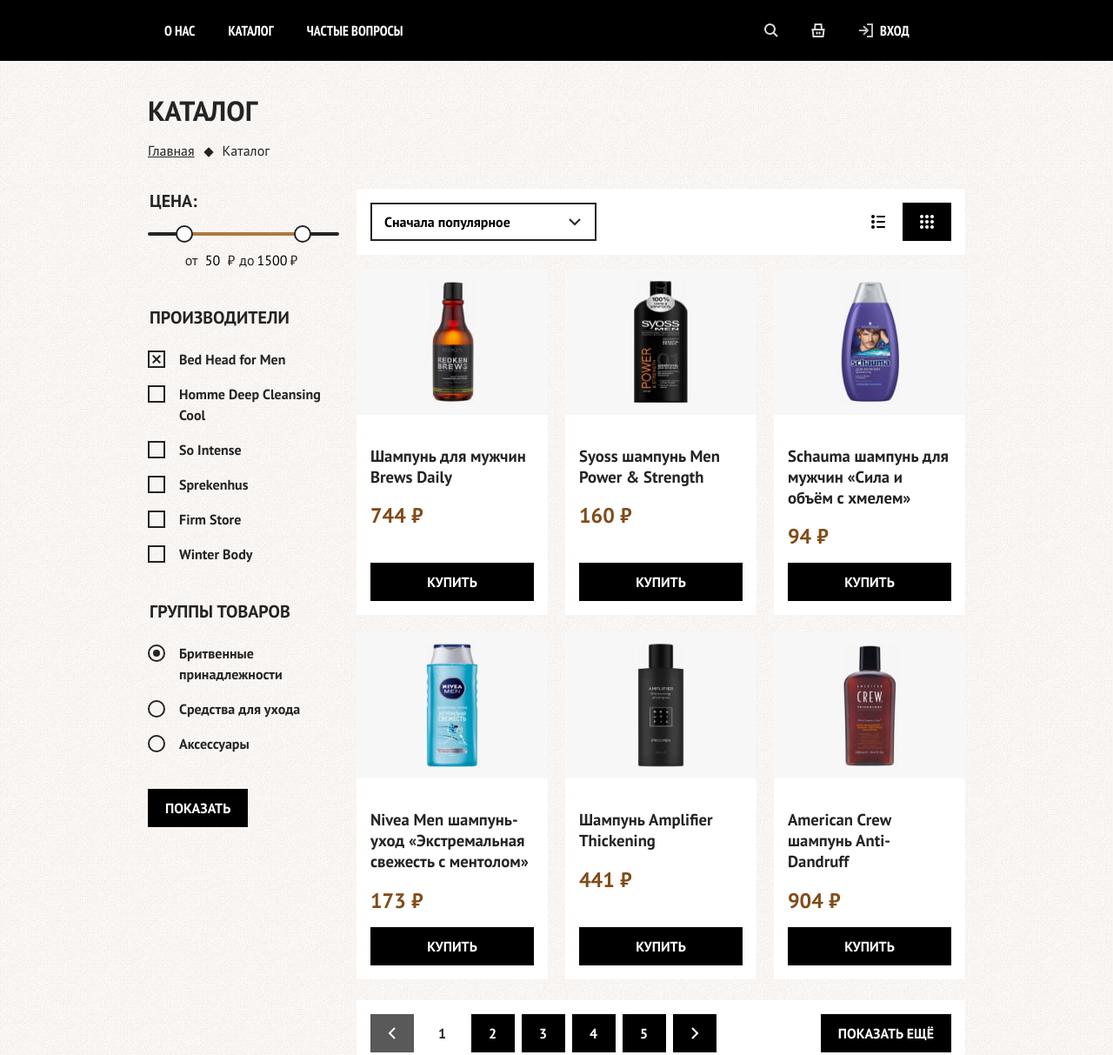
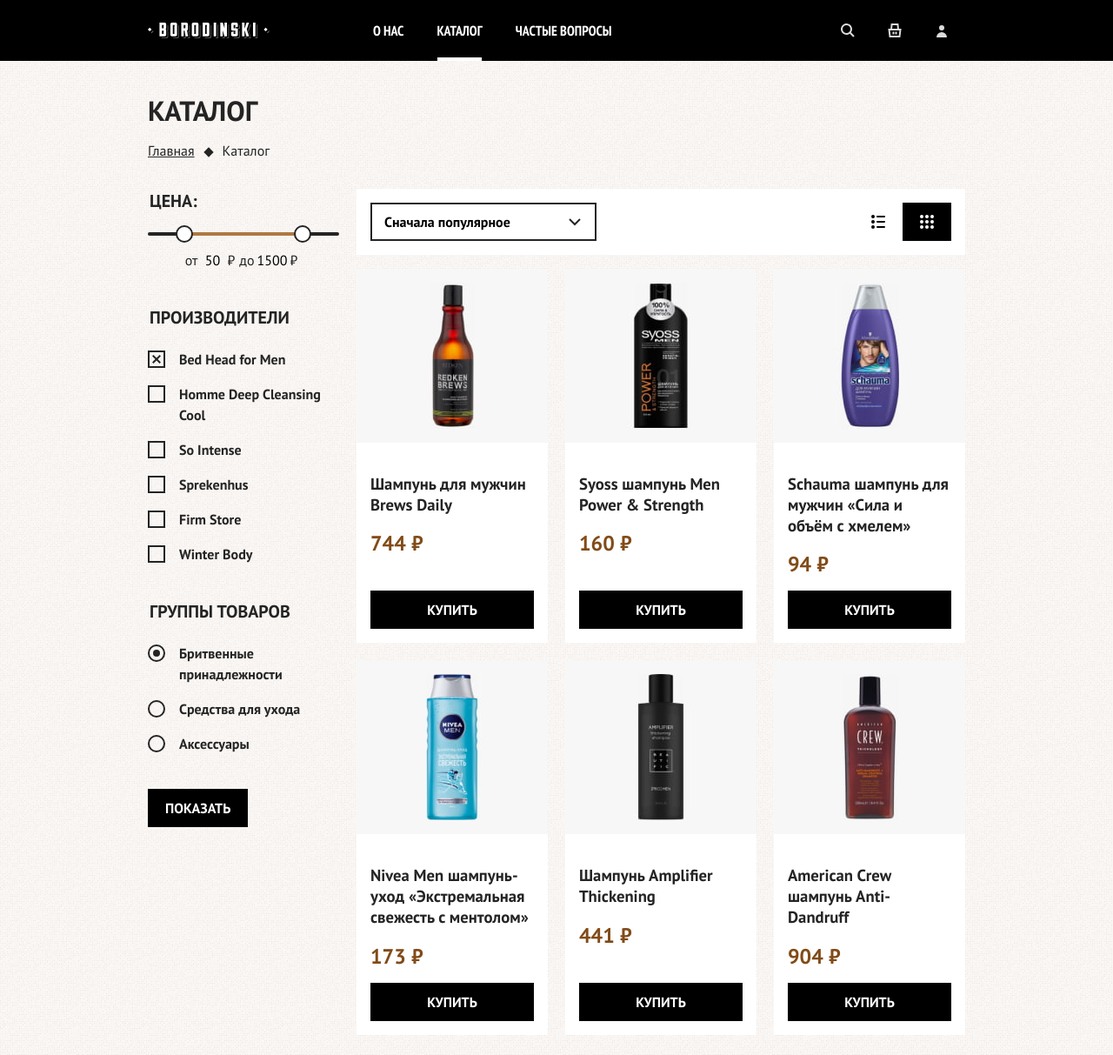
Before and after one commit to Olovika/barbershop-html, a plain HTML site: page catalog.html in a window 1280 px wide. Shown: the top 1213 px of the page at 87% size. Drawn offline with Linux system fonts and the light colour scheme.

Commit message:
Рефакторинг

```diff
--- a/catalog.html
+++ b/catalog.html
@@ -12,12 +12,15 @@
 <body>
 <header class="page-header">
   <nav class="navigation">
+    <a class="navigation-logo" href="index.html">
+      <img src="./images/icons/logo-short-light.svg" alt="логотип барбершоп" width="140" height="18">
+    </a>
     <ul class="navigation-list">
       <li class="navigation-item">
         <a class="navigation-link" href="#">О нас</a>
       </li>
       <li class="navigation-item">
-        <a class="navigation-link" href="catalog.html">Каталог</a>
+        <a class="navigation-link navigation-link-current" href="catalog.html">Каталог</a>
       </li>
       <li class="navigation-item">
         <a class="navigation-link" href="#">Частые вопросы</a>
@@ -31,9 +34,7 @@
             <path fill-rule="evenodd" clip-rule="evenodd"
                   d="M11 6.5a4.5 4.5 0 11-9 0 4.5 4.5 0 019 0zm-.665 5.249a6.5 6.5 0 111.414-1.414l3.958 3.958-1.414 1.414-3.958-3.958z"/>
           </svg>
-          <span class="visually-hidden">
-                            Поиск
-                        </span>
+          <span class="visually-hidden">Поиск</span>
         </a>
       </li>
       <li class="navigation-item">
@@ -43,9 +44,7 @@
             <path fill-rule="evenodd" clip-rule="evenodd"
                   d="M3.09 6L3.577.905 3.662 0h8.676l.086.905L12.909 6h2.724l-.14 1.124-1 8-.11.876H1.617l-.11-.876-1-8L.368 6H3.09zM5.1 6h5.8l-.38-4H5.48L5.1 6zm-1.717 8l-.75-6h10.734l-.75 6H3.383zM8.5 9.5v3h2v-3h-2zm-3 3v-3h2v3h-2z"/>
           </svg>
-          <span class="visually-hidden">
-                            Корзина
-                        </span>
+          <span class="visually-hidden">Корзина</span>
         </a>
 
         <div class="popover popover-cart">
@@ -84,15 +83,13 @@
       </li>
       <li class="navigation-item">
 
-        <a class="navigation-link navigation-link-login" href="#">
-          <svg class="navigation-icon" width="16" height="16" fill="none" xmlns="http://www.w3.org/2000/svg">
-            <svg width="16" height="16" fill="none" xmlns="http://www.w3.org/2000/svg">
+        <a class="navigation-link" href="#">
+          <svg class="navigation-icon" aria-hidden="true" focusable="false" width="16" height="16"
+               xmlns="http://www.w3.org/2000/svg">
             <path fill-rule="evenodd" clip-rule="evenodd"
-                    d="M9 2h5v12H9v2h7V0H9v2ZM4.3 3.7l3.24 3.25H0v2h7.54l-3.25 3.24 1.42 1.42 4.95-4.95.7-.71-.7-.7L5.7 2.28 4.29 3.71Z"
-                    fill="#BDBDBD"/>
+                  d="M8 8a3 3 0 100-6 3 3 0 000 6zm0 2a6 6 0 00-6 6h12a6 6 0 00-6-6z"></path>
           </svg>
-          </svg>
-          Вход
+          <span class="visually-hidden">Вход</span>
         </a>
       </li>
     </ul>
@@ -246,7 +243,7 @@
         </div>
         <ul class="product-list">
           <li class="product-card">
-            <img class="product-card-image" src="./images/catalog-1.jpg" width="220" height="168" alt="">
+            <img class="product-card-image" src="./images/catalog-1.jpg" width="220" height="200" alt="">
             <div class="product-card-content">
               <a class="product-card-link" href="#">
                 <h3 class="product-card-title">Шампунь для мужчин Brews Daily</h3>
@@ -257,7 +254,7 @@
           </li>
 
           <li class="product-card">
-            <img class="product-card-image" src="./images/catalog-2.jpg" width="220" height="168" alt="">
+            <img class="product-card-image" src="./images/catalog-2.jpg" width="220" height="200" alt="">
             <div class="product-card-content">
               <a class="product-card-link" href="#">
                 <h3 class="product-card-title">Syoss шампунь Men Power &amp; Strength</h3>
@@ -268,7 +265,7 @@
           </li>
 
           <li class="product-card">
-            <img class="product-card-image" src="./images/catalog-3.jpg" width="220" height="168" alt="">
+            <img class="product-card-image" src="./images/catalog-3.jpg" width="220" height="200" alt="">
             <div class="product-card-content">
               <a class="product-card-link" href="#">
                 <h3 class="product-card-title">Schauma шампунь для мужчин «Сила и объём с хмелем»</h3>
@@ -279,7 +276,7 @@
           </li>
 
           <li class="product-card">
-            <img class="product-card-image" src="./images/catalog-4.jpg" width="220" height="168" alt="">
+            <img class="product-card-image" src="./images/catalog-4.jpg" width="220" height="200" alt="">
             <div class="product-card-content">
               <a class="product-card-link" href="#">
                 <h3 class="product-card-title">Nivea Men шампунь-уход «Экстремальная свежесть с ментолом»</h3>
@@ -290,7 +287,7 @@
           </li>
 
           <li class="product-card">
-            <img class="product-card-image" src="./images/catalog-5.jpg" width="220" height="168" alt="">
+            <img class="product-card-image" src="./images/catalog-5.jpg" width="220" height="200" alt="">
             <div class="product-card-content">
               <a class="product-card-link" href="#">
                 <h3 class="product-card-title">Шампунь Amplifier Thickening</h3>
@@ -301,7 +298,7 @@
           </li>
 
           <li class="product-card">
-            <img class="product-card-image" src="./images/catalog-6.jpg" width="220" height="168" alt="">
+            <img class="product-card-image" src="./images/catalog-6.jpg" width="220" height="200" alt="">
             <div class="product-card-content">
               <a class="product-card-link" href="#">
                 <h3 class="product-card-title">American Crew шампунь Anti-Dandruff</h3>
@@ -364,7 +361,6 @@
     </section>
     <section class="newsletter">
       <h2 class="page-footer-title">Получайте лучшие предложения</h2>
-      <form class="newsletter-form" action="https://echo.htmlacademy.ru/" method="post">
       <form class="newsletter-form" action="https://echo.htmlacademy.ru/" method="post">
         <p class="newsletter-email field-group">
           <label class="visually-hidden" for="newsletter-email">Email</label>
--- a/styles/styles.css
+++ b/styles/styles.css
@@ -156,7 +156,6 @@ body {
 .navigation-list {
   display: flex;
   flex-wrap: wrap;
-  width: 430px;
   margin: 0;
   padding: 0;
   list-style-type: none;
@@ -594,6 +593,7 @@ body {
 }
 
 .form-label {
+  position: relative;
   margin-bottom: 8px;
   line-height: 24px;
   font-weight: 700;
@@ -712,15 +712,15 @@ body {
 }
 
 .tooltip-text:after {
-  content:'';
+  content: '';
   background-image: url("../images/icons/tooltip-arrow.svg");
   width: 14px;
   height: 6px;
-  position:absolute;
+  position: absolute;
   transform: rotate(180deg);
   top: 100%;
-  left:0;
-  right:0;
+  left: 0;
+  right: 0;
   margin-left: auto;
   margin-right: auto;
 }
@@ -971,6 +971,11 @@ body {
   width: 360px;
   color: #000000;
   background-color: #ffffff;
+}
+
+.auth-form-register:hover,
+.auth-form-register:focus {
+  color: #ffffff;
 }
 
 .inner-header {
@@ -1218,7 +1223,7 @@ body {
   font-weight: 700;
   background-color: #ffffff;
   border: 2px solid #242424;
-  background-image: url(../images/icons/down-arrow.svg);
+  background-image: url("../images/icons/down-arrow.svg");
   background-repeat: no-repeat;
   background-position: right 16px center;
   appearance: none;
@@ -1461,6 +1466,10 @@ body {
   text-transform: uppercase;
 }
 
+.cart-items-list {
+  padding: 0;
+}
+
 .cart-item {
   display: grid;
   grid-template-columns: 284px 56px;
```
Also changed, not shown: index.html (+14 -13 lines), images/icons/avatar.svg (added). Lines whose indentation alone changed are shown as unchanged.
